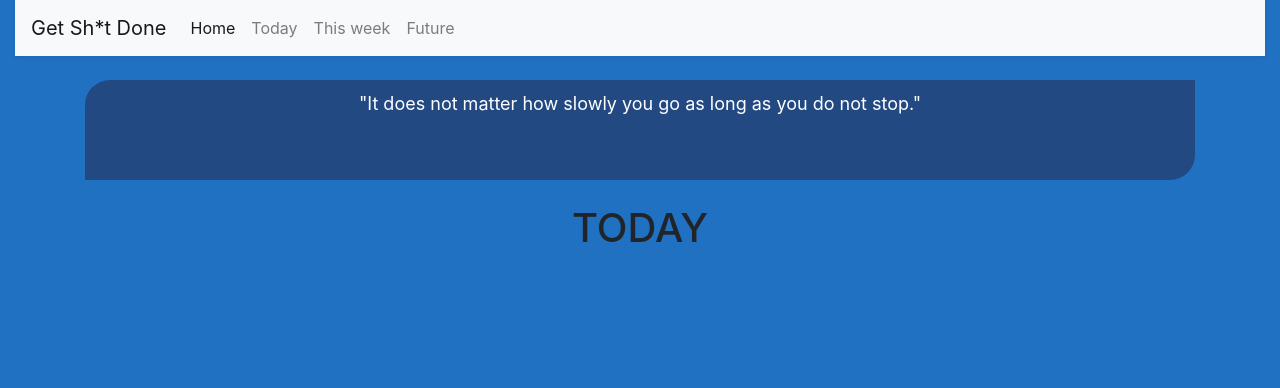
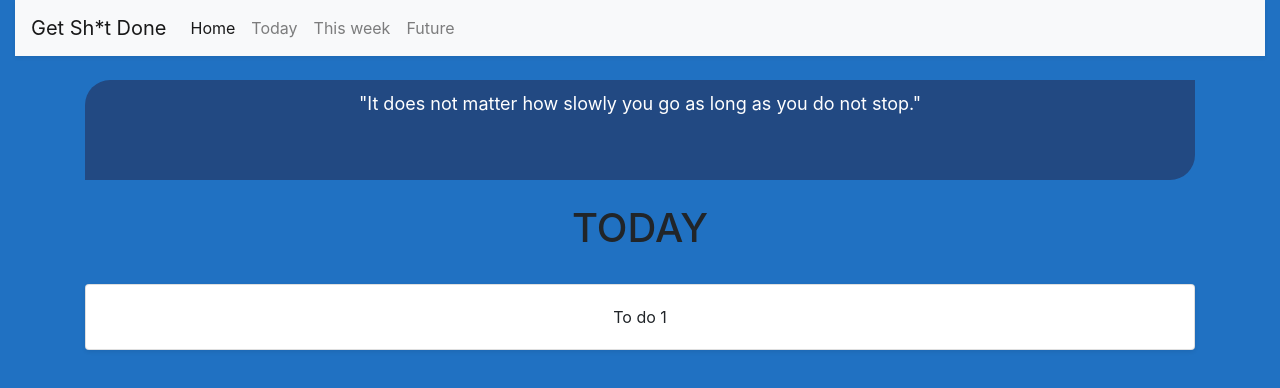
Before and after one commit to BradNichol/todo-app-react, a React (Create React App) app: page / in a window 1280 px wide. Shown: the top 388 px of the page. Built offline with nearby package versions, Linux system fonts and the light colour scheme.

Commit message:
Task imported to App

```diff
--- a/src/App.js
+++ b/src/App.js
@@ -4,6 +4,7 @@ import './App.css';
 import Nav from './Nav/Nav'
 import QuoteBox from './QuoteBox/QuoteBox'
 import DatePeriod from './DatePeriod/DatePeriod'
+import Task from './Task/Task'
 
 function App() {
   return (
@@ -12,6 +13,7 @@ function App() {
         <main className="container">
           <QuoteBox />
           <DatePeriod />
+          <Task />
 
         </main>
     </div>
```
